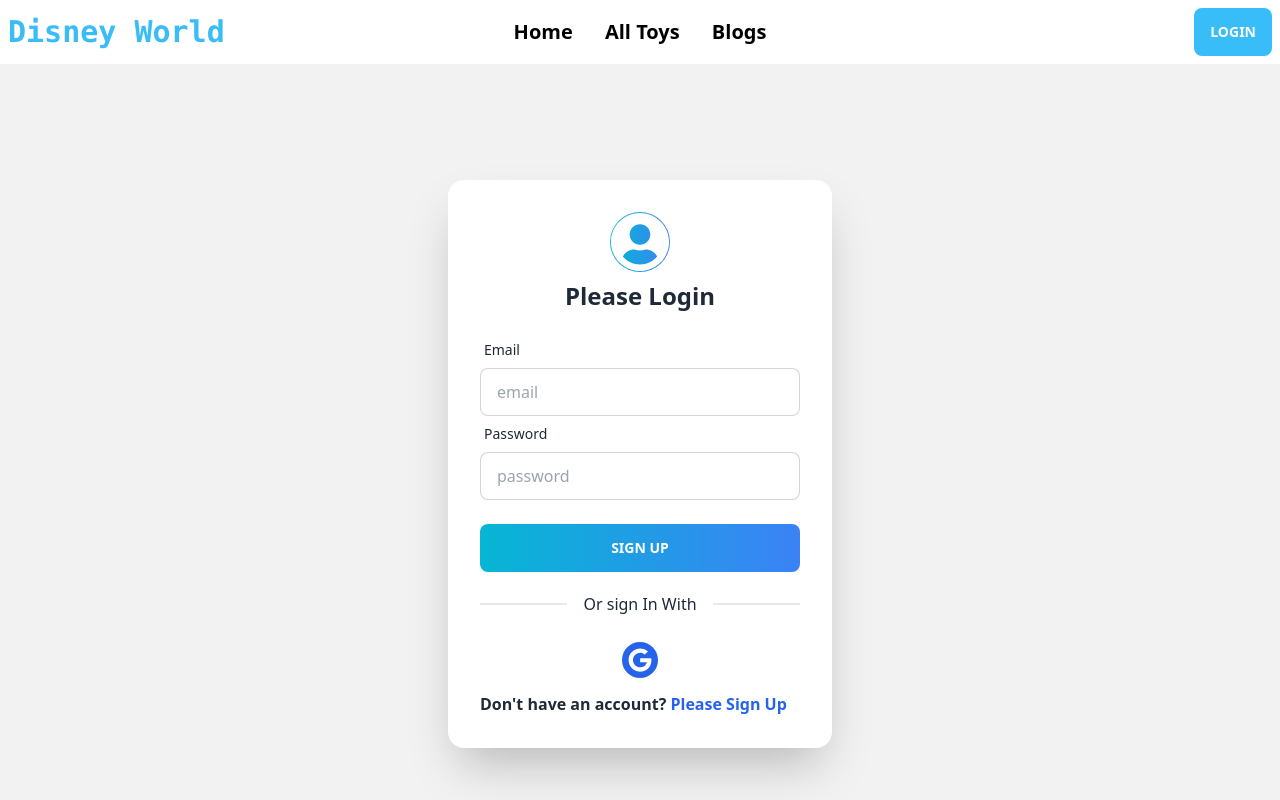
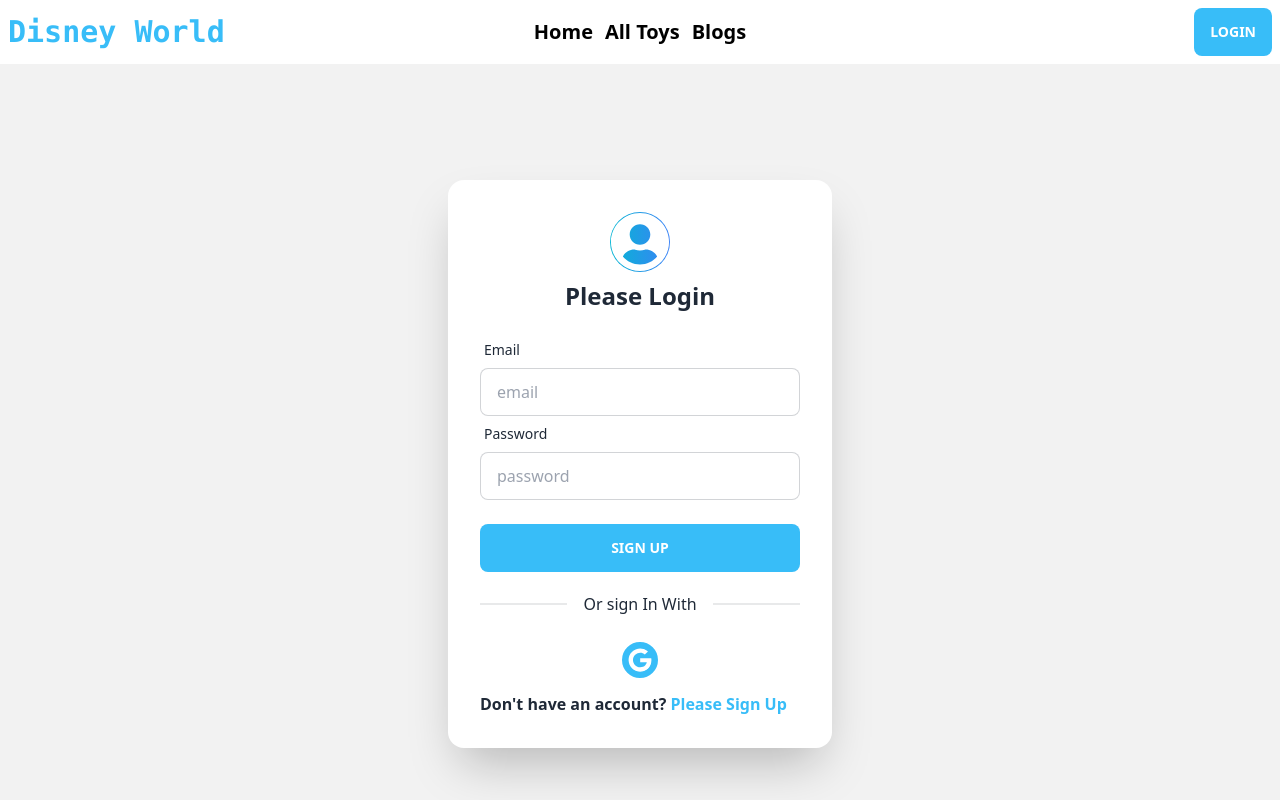
Before and after one commit to KKD98/disney-world-client, a React (Vite) app: page /login in a window 1280 px wide. Shown: the top 800 px of the page. Built offline with nearby package versions, Linux system fonts and the light colour scheme; no server answers.

Commit message:
navbar updated

```diff
--- a/src/components/AddAToy/AddAToy.jsx
+++ b/src/components/AddAToy/AddAToy.jsx
@@ -59,7 +59,7 @@
     }
     return (
         <div className='my-8 w-full'>
-          <h1 className='text-2xl text-center font-semibold text-sky-600 mb-4 py-2'>Fill the form to Add A Toy</h1>
+          <h1 className='text-2xl text-center font-semibold text-sky-400 mb-4 py-2'>Fill the form to Add A Toy</h1>
             <div className="card flex-shrink-0 w-full  shadow-2xl bg-base-100">
                 <form onSubmit={handleSubmitForm} className="card-body w-full">
                     <div className='grid grid-cols-1 lg:grid-cols-3 gap-4'>
@@ -122,7 +122,7 @@
                         </div>
                     </div>
                     <div className="form-control w-[30%] mx-auto mt-6">
-                        <input type='submit' value="Submit" className="btn btn-primary"/>
+                        <input type='submit' value="Submit" className="btn bg-sky-400 border-none"/>
                     </div>
                 </form>
             </div>
--- a/src/components/Header/Header.jsx
+++ b/src/components/Header/Header.jsx
@@ -63,7 +63,7 @@
                     </ul>
                 </div>
             </div>
-            <div className='navbar-center hidden lg:block lg:flex lg:justify-between  lg:w-[20%]'>
+            <div className='navbar-center hidden lg:flex lg:gap-3 lg:mx-auto lg:justify-center lg:w-[35%]'>
                 <NavLink to="/" className='text-xl text-black hover:text- sky-400 font-semibold' style={({ isActive }) => {
                     return {
                         color: isActive && "#00BFFF"
--- a/src/components/Login/Login.jsx
+++ b/src/components/Login/Login.jsx
@@ -58,16 +58,16 @@
                             </div>
                             <p className='text-red-600'>{error ? error : ''}</p>
                             <div className="form-control mt-6">
-                                <input type="submit" value="Sign Up" className="btn bg-gradient-to-r from-cyan-500 to-blue-500 text-white border-none" />
+                                <input type="submit" value="Sign Up" className="btn bg-sky-400 text-white border-none" />
                             </div>
                         </form>
                         <div className="divider">Or sign In With</div>
                         <div className='mx-auto'>
                             <button onClick={handleGoogleLogin} className='btn bg-white border-none hover:bg-white'>
-                                <FaGoogle className='text-4xl mx-auto text-white bg-blue-600 border-2 border-blue-600 p-1 rounded-full'></FaGoogle>
+                                <FaGoogle className='text-4xl mx-auto text-white bg-sky-400 border-2 border-sky-400 p-1 rounded-full'></FaGoogle>
                             </button>
                         </div>
-                        <h1 className='text-md font-semibold'>Don't have an account? <span className='text-blue-600'> <Link to="/register">Please Sign Up</Link> </span></h1>
+                        <h1 className='text-md font-semibold'>Don't have an account? <span className='text-sky-400'> <Link to="/register">Please Sign Up</Link> </span></h1>
                     </div>
                 </div>
             </div>
--- a/src/components/Register/Register.jsx
+++ b/src/components/Register/Register.jsx
@@ -85,17 +85,17 @@
                         </div>
                         <p className='text-red-500'>{error ? error : ''}</p>
                         <div className="form-control mt-6">
-                            <input type="submit" value="Sign Up" className="btn bg-gradient-to-r from-cyan-500 to-blue-500 text-white border-none"/>
+                            <input type="submit" value="Sign Up" className="btn bg-sky-400 text-white border-none"/>
                         </div>
                         </form>
 
                         <div className="divider">Or sign In With</div>
                         <div className='mx-auto'>
                             <button onClick={handleGoogleLogin} className='btn bg-white border-none hover:bg-white'>
-                                <FaGoogle className='text-4xl mx-auto text-white bg-blue-600 border-2 border-blue-600 p-1 rounded-full'></FaGoogle>
+                                <FaGoogle className='text-4xl mx-auto text-white bg-sky-400 border-2 border-sky-400 p-1 rounded-full'></FaGoogle>
                             </button>
                         </div>
-                        <h1 className='text-md font-semibold'>Already have an account? <span className='text-blue-600'> <Link to="/login">Please Login</Link> </span></h1>
+                        <h1 className='text-md font-semibold'>Already have an account? <span className='text-sky-400'> <Link to="/login">Please Login</Link> </span></h1>
                     </div>
                 </div>
             </div>
```
